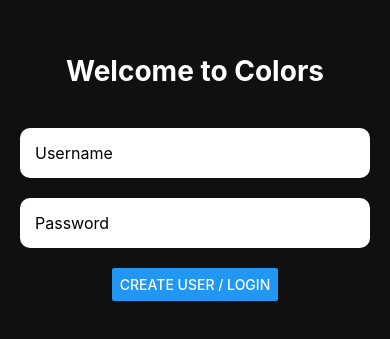
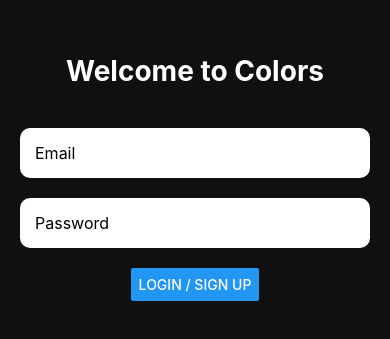
Before and after one commit to Edison-Tong/colors-game, a React Native app: screen / in a window 390 px wide. Shown: the part 245-584 px from the top of the page. Built offline with nearby package versions, Linux system fonts and the light colour scheme; what react-native would draw is missing.

Commit message:
log in with email and password

```diff
--- a/LoginScreen.js
+++ b/LoginScreen.js
@@ -1,32 +1,44 @@
+// LoginScreen.js
 import React, { useState } from "react";
 import { View, Text, TextInput, Button, StyleSheet, Alert } from "react-native";
+import { createUserWithEmailAndPassword, signInWithEmailAndPassword } from "firebase/auth";
+import { auth } from "./firebase";
 
 export default function LoginScreen({ onLogin }) {
   const [username, setUsername] = useState("");
   const [password, setPassword] = useState("");
 
-  const handleLogin = () => {
-    if (username.trim() === "" || password.trim() === "") {
-      Alert.alert("Missing fields", "Please enter both username and password.");
+  const handleLoginOrSignUp = async () => {
+    if (!username || !password) {
+      Alert.alert("Missing fields", "Enter both username and password");
       return;
     }
 
-    // You can add Firebase or database logic here
-    onLogin({ username, password });
+    try {
+      // Try signing in
+      const userCredential = await signInWithEmailAndPassword(auth, username, password);
+      onLogin(userCredential.user);
+    } catch (signInError) {
+      // If user not found, try creating one
+      try {
+        const userCredential = await createUserWithEmailAndPassword(auth, username, password);
+        onLogin(userCredential.user);
+      } catch (signUpError) {
+        Alert.alert("Error", signUpError.message);
+      }
+    }
   };
 
   return (
     <View style={styles.container}>
       <Text style={styles.title}>Welcome to Colors</Text>
-
       <TextInput
         style={styles.input}
-        placeholder="Username"
+        placeholder="Email"
         value={username}
         onChangeText={setUsername}
         autoCapitalize="none"
       />
-
       <TextInput
         style={styles.input}
         placeholder="Password"
@@ -34,32 +46,13 @@ export default function LoginScreen({ onLogin }) {
         onChangeText={setPassword}
         secureTextEntry
       />
-
-      <Button title="Create User / Login" onPress={handleLogin} />
+      <Button title="Login / Sign Up" onPress={handleLoginOrSignUp} />
     </View>
   );
 }
 
 const styles = StyleSheet.create({
-  container: {
-    flex: 1,
-    backgroundColor: "#101010",
-    justifyContent: "center",
-    alignItems: "center",
-    padding: 20,
-  },
-  title: {
-    fontSize: 28,
-    fontWeight: "bold",
-    marginBottom: 40,
-    color: "white",
-  },
-  input: {
-    width: "100%",
-    backgroundColor: "#fff",
-    padding: 15,
-    borderRadius: 10,
-    marginBottom: 20,
-    fontSize: 16,
-  },
+  container: { flex: 1, backgroundColor: "#101010", justifyContent: "center", alignItems: "center", padding: 20 },
+  title: { fontSize: 28, fontWeight: "bold", marginBottom: 40, color: "white" },
+  input: { width: "100%", backgroundColor: "#fff", padding: 15, borderRadius: 10, marginBottom: 20, fontSize: 16 },
 });
--- /dev/null
+++ b/firebase.js
@@ -0,0 +1,16 @@
+// firebase.js
+import { initializeApp } from "firebase/app";
+import { getAuth } from "firebase/auth";
+
+const firebaseConfig = {
+  apiKey: "AIzaSyAXqPSzkpLgPohi1uupqD4gs0bkekyvh5k",
+  authDomain: "colors-392a6.firebaseapp.com",
+  projectId: "colors-392a6",
+  storageBucket: "colors-392a6.firebasestorage.app",
+  messagingSenderId: "325482939944",
+  appId: "1:325482939944:web:628dcef1912103457e971d",
+  measurementId: "G-GKM61VP7NH",
+};
+
+const app = initializeApp(firebaseConfig);
+export const auth = getAuth(app);
--- a/package.json
+++ b/package.json
@@ -12,6 +12,7 @@
   "dependencies": {
     "expo": "~52.0.46",
     "expo-status-bar": "~2.0.1",
+    "firebase": "^11.6.1",
     "react": "18.3.1",
     "react-native": "0.76.9",
     "react-native-pager-view": "6.5.1"
```
Also changed, not shown: 1 other file (tests, documents, lock files or other folders).
